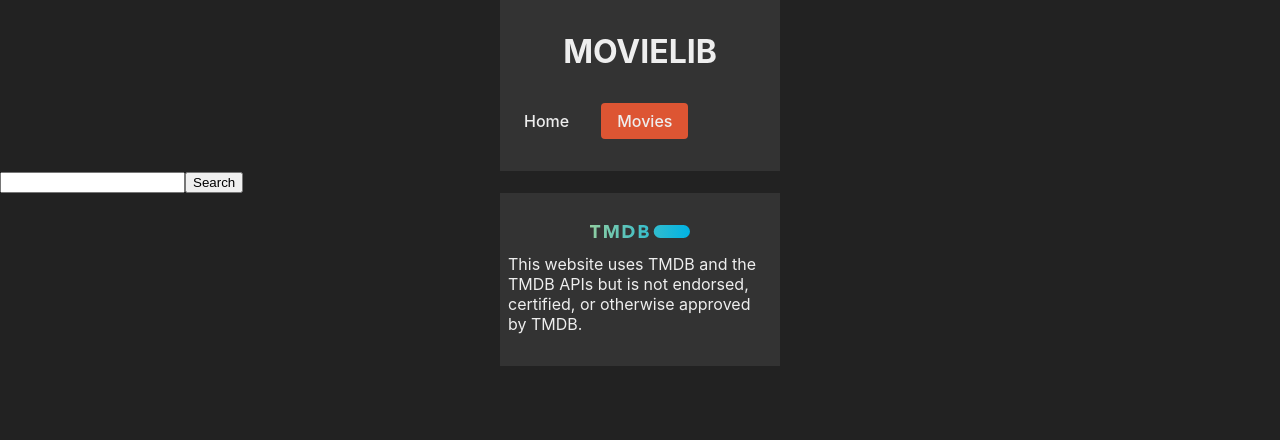
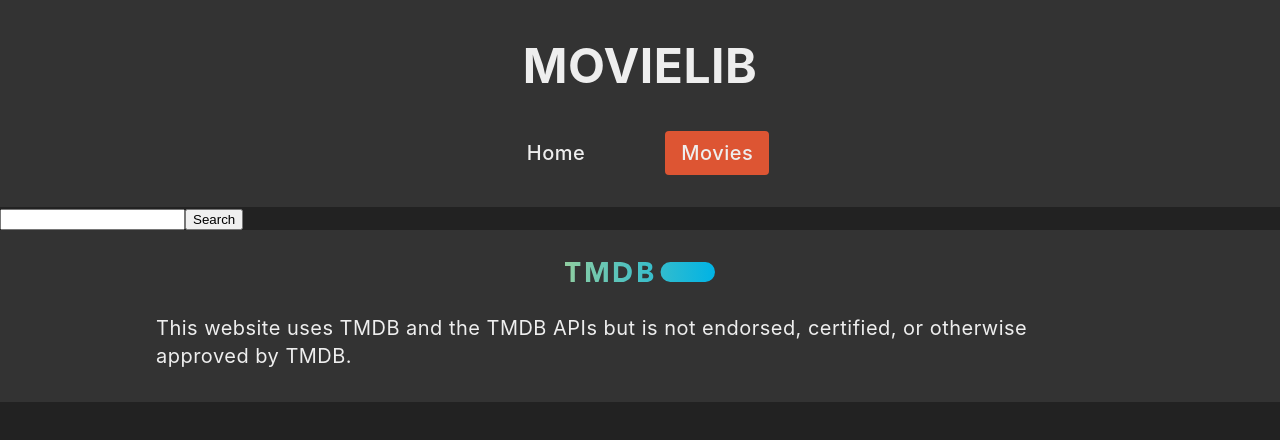
Before and after one commit to Perslay/goit-react-hw-05-movies, a React (Create React App) app: page /goit-react-hw-05-movies/movies in a window 1280 px wide. Shown: the top 440 px of the page. Built offline with nearby package versions, Linux system fonts and the light colour scheme.

Commit message:
Shared and NotFound styles
For 3 different screen sizes

```diff
--- a/src/components-styles/SharedLayout.module.css
+++ b/src/components-styles/SharedLayout.module.css
@@ -1,11 +1,15 @@
-.header {
-  background-color: #333;
+.container {
   margin: 0 auto;
   max-width: 280px;
   padding: 2rem 0.5rem;
 }
 
+.header {
+  background-color: #333;
+}
+
 .firstHeading {
+  font-size: 36px;
   margin-bottom: 2rem;
   text-align: center;
   text-transform: uppercase;
@@ -13,23 +17,70 @@
 
 .navigation {
   display: flex;
-  gap: 1rem;
+  justify-content: space-around;
 }
 
 .footer {
   background-color: #333;
+}
+
+.footerContainer {
+  composes: container;
   display: flex;
   flex-direction: column;
   gap: 1rem;
-  margin: 0 auto;
-  max-width: 280px;
-  padding: 2rem 0.5rem;
 }
 
 /* .logoLink {} */
 
 .logoImage {
   margin: 0 auto;
+  width: 100px;
 }
 
 /* .infoParagraph {} */
+
+@media screen and (min-width: 768px) {
+  .container {
+    font-size: 18px;
+    max-width: 650px;
+    padding: 2rem 1rem;
+  }
+
+  .firstHeading {
+    font-size: 40px;
+  }
+
+  .navigation {
+    justify-content: center;
+    gap: 2rem;
+  }
+
+  .footerContainer {
+    gap: 2rem;
+  }
+
+  .logoImage {
+    width: 130px;
+  }
+}
+
+@media screen and (min-width: 1280px) {
+  .container {
+    font-size: 20px;
+    max-width: 1000px;
+  }
+
+  .firstHeading {
+    font-size: 48px;
+  }
+
+  .navigation {
+    justify-content: center;
+    gap: 4rem;
+  }
+
+  .logoImage {
+    width: 150px;
+  }
+}
--- a/src/components/SharedLayout.jsx
+++ b/src/components/SharedLayout.jsx
@@ -7,6 +7,7 @@ export const SharedLayout = () => {
   return (
     <div>
       <header className={css.header}>
+        <div className={css.container}>
           <h1 className={css.firstHeading}>Movielib</h1>
           <nav className={css.navigation}>
             <NLink to="/" end>
@@ -14,9 +15,11 @@ export const SharedLayout = () => {
             </NLink>
             <NLink to="/movies">Movies</NLink>
           </nav>
+        </div>
       </header>
       <Outlet />
       <footer className={css.footer}>
+        <div className={css.footerContainer}>
           <a
             // className={css.logoLink}
             href="https://developer.themoviedb.org/docs/getting-started"
@@ -25,7 +28,7 @@ export const SharedLayout = () => {
               className={css.logoImage}
               src={logo}
               alt="TMDB logo"
-            width="100"
+              width="150"
               title="The movie db - movie database"
             />
           </a>
@@ -35,6 +38,7 @@ export const SharedLayout = () => {
             This website uses TMDB and the TMDB APIs but is not endorsed,
             certified, or otherwise approved by TMDB.
           </p>
+        </div>
       </footer>
     </div>
   );
--- a/src/index.css
+++ b/src/index.css
@@ -9,12 +9,14 @@
 body {
   background-color: #222;
   color: #eee;
-  margin: 0;
   font-family: -apple-system, BlinkMacSystemFont, 'Segoe UI', 'Roboto', 'Oxygen',
     'Ubuntu', 'Cantarell', 'Fira Sans', 'Droid Sans', 'Helvetica Neue',
     sans-serif;
   -webkit-font-smoothing: antialiased;
   -moz-osx-font-smoothing: grayscale;
+  letter-spacing: 0.03em;
+  line-height: 1.4;
+  margin: 0;
 }
 
 code {
--- a/src/pages-styles/NotFound.module.css
+++ b/src/pages-styles/NotFound.module.css
@@ -1,8 +1,13 @@
-.main {
-  background-color: #222;
+.container {
+  display: flex;
+  flex-direction: column;
+  gap: 1rem;
   margin: 0 auto;
   max-width: 280px;
   padding: 2rem 0.5rem;
+}
+
+.main {
   text-align: center;
 }
 
@@ -10,8 +15,25 @@
   font-size: 30px;
 }
 
-.paragraph {
+@media screen and (min-width: 768px) {
+  .container {
+    font-size: 18px;
+    max-width: 650px;
+    padding: 2rem 1rem;
+  }
+
+  .heading {
+    font-size: 36px;
+  }
 }
 
-@media screen and (min-width: 758px) {
+@media screen and (min-width: 1280px) {
+  .container {
+    font-size: 20px;
+    max-width: 1000px;
+  }
+
+  .heading {
+    font-size: 42px;
+  }
 }
--- a/src/pages/NotFound.jsx
+++ b/src/pages/NotFound.jsx
@@ -3,8 +3,10 @@ import css from '../pages-styles/NotFound.module.css';
 export const NotFound = () => {
   return (
     <main className={css.main}>
-      <h2 className={css.heading}>Error 404</h2>
-      <p className={css.paragraph}>Page not found</p>
+      <div className={css.container}>
+        <h2 className={css.heading}>Error 404</h2>
+        <p>Page not found</p>
+      </div>
     </main>
   );
 };
```
Lines whose indentation alone changed are shown as unchanged.
